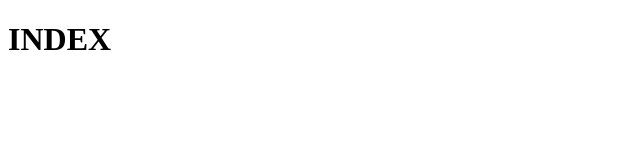
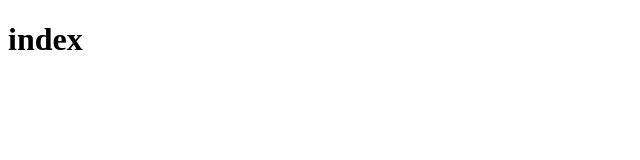
Before and after one commit to EduardoMonzon16/TrabajoProgWeb, a plain HTML site: page index.html in a window 1280 px wide. Shown: the full height of the page, 0-640 px from the left. Drawn offline with Linux system fonts and the light colour scheme.

Commit message:
Segundo commit.

```diff
--- a/index.html
+++ b/index.html
@@ -5,6 +5,6 @@
   <title>Tragamonedas</title>
 </head>
 <body>
-    <h1>INDEX</h1>
+    <h1>index</h1>
 </body>
 </html>
```
